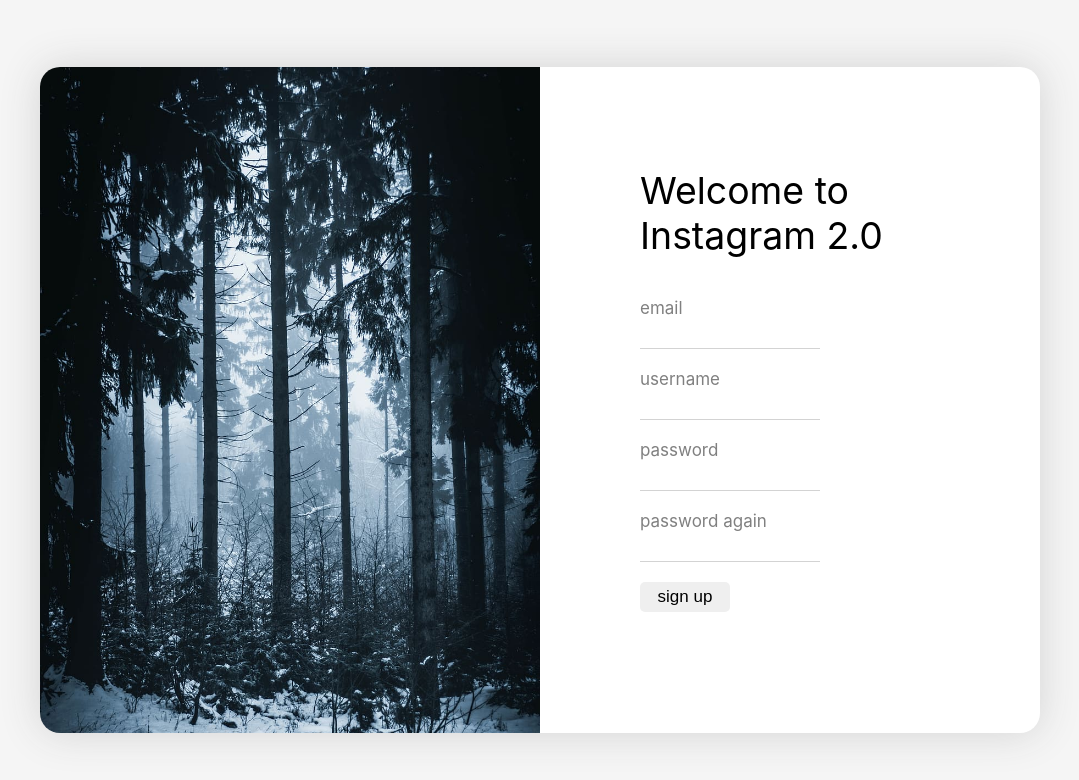
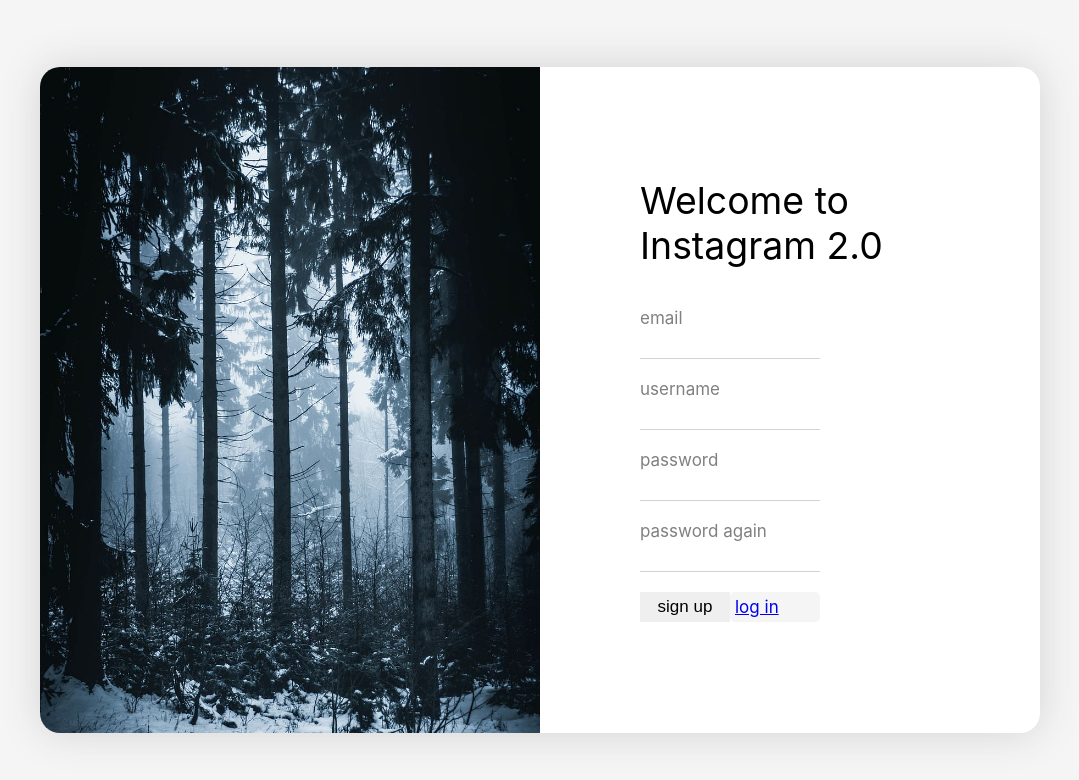
Before and after one commit to franciszek-szeptycki/Instagram-2.0, a React (Create React App) app in the folder client/: page /sign-up in a window 1280 px wide. Shown: the top 780 px of the page, without its empty margins (100-1179 px from the left). Built offline with nearby package versions, Linux system fonts and the light colour scheme.

Commit message:
button two panel

```diff
--- a/client/src/panel/LoginPanel.tsx
+++ b/client/src/panel/LoginPanel.tsx
@@ -47,12 +47,13 @@
                                 handleInput={handleInput}
                             />
                         ))}
-                        <label className="form__label">
+                        <label className="form__label panel__buttons">
                             <input
                                 className="form__label-submit"
                                 type="submit"
                                 value="log in"
                             />
+                            <a className="panel__another-panel" href="/sign-up">sign up</a>
                         </label>
                     </form>
                 </div>
--- a/client/src/panel/Panel.sass
+++ b/client/src/panel/Panel.sass
@@ -69,12 +69,25 @@
 						&:focus
 							outline: none
 
-					&-submit
+				.panel__buttons
+					display: flex
+
+					.panel__button-one
 						width: 30%
 						padding: 5px
 						border: none
 						border-radius: 5px
 						cursor: pointer
+						transition: 0.2s
 
 						&:hover
-							background-image: darken(black, 100)
+							background-color: lightgray
+
+					.panel__button-two
+						background-color: rgb(245, 245, 245)
+						padding: 5px
+						border-radius: 5px
+						width: 30%
+
+						&:hover
+							background-color: rgb(230, 230, 230)
--- a/client/src/panel/RegisterPanel.tsx
+++ b/client/src/panel/RegisterPanel.tsx
@@ -65,14 +65,15 @@
                                 handleInput={handleInput}
                             />
                         ))}
-                        <label className="form__label">
+                        <div className="panel__buttons">
                             <input
-                                className="form__label-submit"
+                                className="panel__button-one"
                                 type="submit"
                                 value="sign up"
                                 data-testid="submit"
                             />
-                        </label>
+                            <a className="panel__button-two" href="/">log in</a>
+                        </div>
                     </form>
                 </div>
             </div>
```
